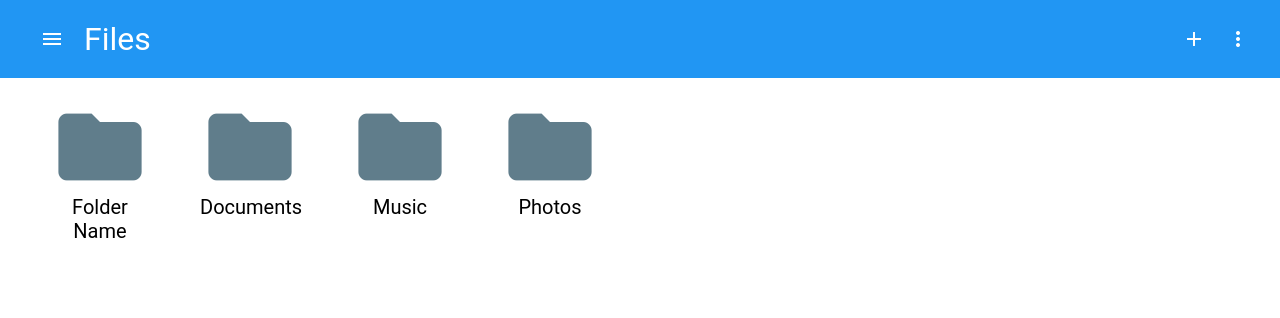
After one commit to alijfri99/FCS-Project, a Flask app: page /files in a window 1280 px wide. The commit adds this page. Shown: the top 318 px of the page. Run offline with Flask 2, Linux system fonts and the light colour scheme; the visitor is signed in with stand-in values (Sample User, id 1); data comes from the database, SQL or seed files in the repository.

Commit message:
file manager frontend added

```diff
--- a/__init__.py
+++ b/__init__.py
@@ -34,5 +34,4 @@ def create_app():
     from main import main as main_blueprint
     app.register_blueprint(main_blueprint)
 
-
     return app
--- a/auth.py
+++ b/auth.py
@@ -36,7 +36,7 @@ def login():  # define login page function
             return redirect(url_for('auth.login'))  # if the user doesn't exist or password is wrong, reload the page
 
         # if the above check passes, then we know the user has the right credentials
-        # login_user(user, remember=remember)
+        login_user(user, remember=remember)
         return redirect(url_for('main.profile'))
 
 
--- a/main.py
+++ b/main.py
@@ -19,7 +19,12 @@ def index():
 
 @main.route('/profile')  # profile page that return 'profile'
 def profile():
-    return render_template('profile.html', name="some linux user")
+    return render_template('profile.html', name=current_user.name)
+
+
+@main.route('/files')  # profile page that return 'profile'
+def files():
+    return render_template('files.html', name=current_user.name)
 
 
 app = create_app()  # we initialize our flask app using the __init__.py function
--- a/templates/base.html
+++ b/templates/base.html
@@ -36,6 +36,11 @@
                             Logout
                         </a>
                         {% endif %}
+                        {% if current_user.is_authenticated %}
+                        <a href="{{ url_for('main.files') }}" class="navbar-item">
+                            Files
+                        </a>
+                        {% endif %}
                     </div>
                 </div>
             </div>
--- /dev/null
+++ b/templates/files.html
@@ -0,0 +1,205 @@
+<!DOCTYPE html>
+<html lang="en">
+<head>
+    <meta charset="UTF-8">
+    <meta http-equiv="X-UA-Compatible" content="IE=edge">
+    <meta name="viewport" content="width=device-width, initial-scale=1.0">
+    <title>Files</title>
+    <link href="https://fonts.googleapis.com/icon?family=Material+Icons" rel="stylesheet">
+    <style>
+
+* {
+  margin: 0;
+  padding: 0;
+  font-family: 'Roboto', sans-serif;
+  user-select: none;
+  transition: .2s all;
+}
+
+body {
+  padding-top: 77px;
+}
+
+main {
+  padding: 20px 50px;
+}
+
+.folder * {
+  width: 100px;
+}
+.folder {
+  float: left;
+  width: 100px;
+  height: 152px;
+  //padding: 20px;
+  margin-right: 50px;
+  margin-bottom: 70px;
+  border-radius: 2px;
+  //overflow: hidden;
+  cursor: pointer;
+}
+
+.folder:hover h1 {
+  display: none;
+}
+.folder:hover p.cooltip {
+  opacity: 1;
+  top: 0;
+}
+
+.folder * {
+  text-align: center;
+}
+
+.folder i {
+  margin: 0;
+  font-size: 100px;
+  color: #607D8B;
+}
+
+.folder h1 {
+  position: relative;
+  display: block;
+  top: -37px;
+  font-size: 20px;
+  font-weight: 400;
+}
+
+.folder p.cooltip {
+  position: relative;
+  top: 5px;
+  left: -50%;
+  margin-left: 35px;
+  background: #212121a;
+  font-size: 15px;
+  color: white;
+  border-radius: 4px;
+  padding: 10px 20px;
+  padding-right: 30px;
+  width: 100px;
+  opacity: 0;
+}
+.folder p.cooltip:before {
+  content: '';
+  position: absolute;
+  display: block;
+  top: -4px;
+  left: 50%;
+  margin-left: -5px;
+  height: 10px;
+  width: 10px;
+  border-radius: 2px;
+  background-color: #212121;
+  transform: rotate(45deg);
+}
+div.properties {
+  position: fixed;
+  top: 0;
+  right: 0;
+  bottom: 0;
+  z-index: 10;
+  width: 300px;
+  background-color: white;
+}
+div.properties:before {
+  content: '';
+  position: fixed;
+  top: 0;
+  left: 0;
+  right: 300px;
+  bottom: 0;
+  background-color: #212121;
+  opacity: .5;
+  overflow: hidden;
+}
+div.properties img {
+  position: relative;
+  top: -1px;
+  left: -1px;
+  width: 110%;
+  height: 200px;
+  filter: blur(2px);
+}
+div.properties h1 {
+  position: relative;
+  width: 100%;
+  text-align: left;
+  margin-left: 20px;
+  color: white;
+}
+
+header {
+  position: fixed;
+  top: 0;
+  left: 0;
+  right: 0;
+  padding: 20px;
+  background-color: #2196F3;
+  color: white;
+  display: flex;
+  align-items: center;
+}
+
+header h1 {
+  font-weight: 400;
+}
+
+header span {
+  flex: 1;
+}
+
+header i {
+  margin: 0 10px;
+  cursor: pointer;
+}
+
+header i:nth-child(1) {
+  margin: 0 20px;
+}
+
+    </style>
+</head>
+<body>
+<header>
+    <i class="material-icons icon-menu">menu</i>
+    <h1>Files</h1>
+    <span></span>
+    <i class="material-icons">add</i>
+    <i class="material-icons">more_vert</i>
+</header>
+
+<main>
+    <div class="folder">
+        <i class="material-icons">folder
+            <p class="cooltip">0 folders / 0 files</p>
+        </i>
+        <h1>Folder Name</h1>
+    </div>
+
+    <div class="folder">
+        <i class="material-icons">folder
+            <p class="cooltip">0 folders / 0 files</p>
+        </i>
+        <h1>Documents</h1>
+        <!--<div class="properties">
+          <img src="http://blogs.archives.gov/prologue/wp-content/uploads/Virgil.jpg" alt="" />
+          <h1>Documents</h1>
+          <p>Folder Path<p>C:/Users/Username/Files/Documents</p></p>
+
+        </div>-->
+    </div>
+    <div class="folder">
+        <i class="material-icons">folder
+            <p class="cooltip">0 folders / 0 files</p>
+        </i>
+        <h1>Music</h1>
+    </div>
+    <div class="folder">
+        <i class="material-icons">folder
+            <p class="cooltip">0 folders / 0 files</p>
+        </i>
+        <h1>Photos</h1>
+    </div>
+</main>
+</body>
+</html>
```
Also changed, not shown: 1 other file.
